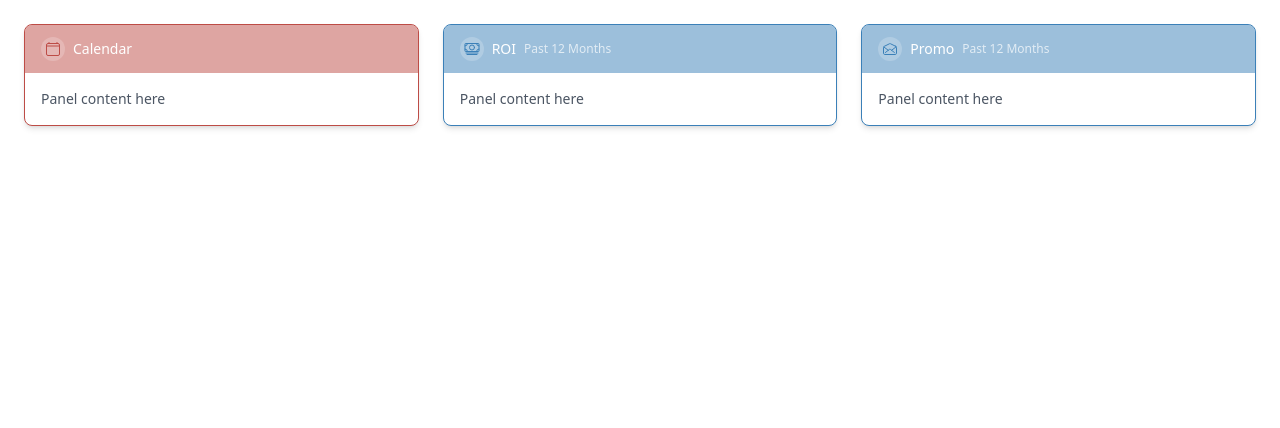
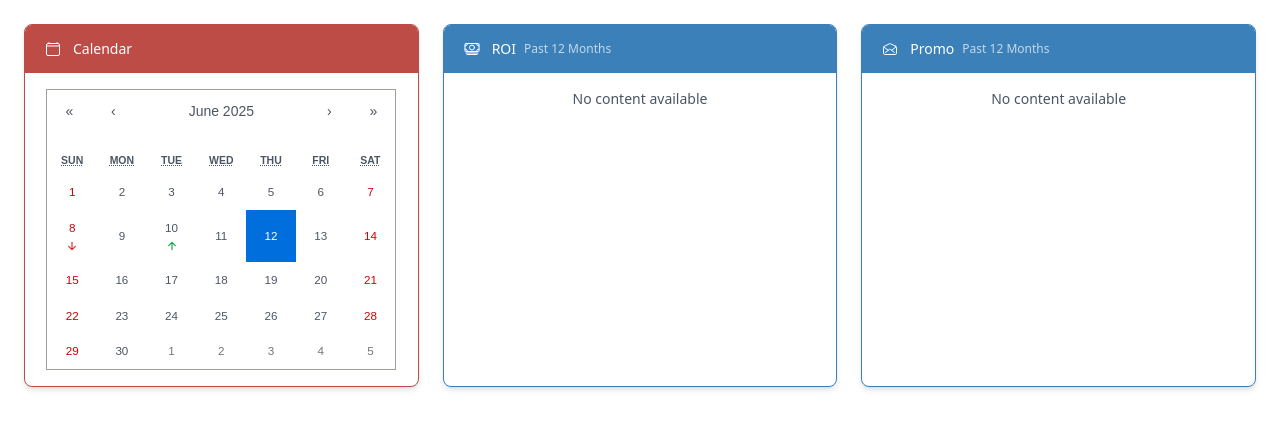
Before and after one commit to robhcho/dashboard-app, a Next.js app: page /dashboard in a window 1280 px wide. Shown: the top 428 px of the page. Built offline with nearby package versions, Linux system fonts and the light colour scheme.

Commit message:
render a calendar component on respective dashboard card

```diff
--- a/app/dashboard/page.tsx
+++ b/app/dashboard/page.tsx
@@ -1,5 +1,6 @@
 'use client'
 
+import React from 'react'
 import { dashboardPanels } from '@/constants/panels'
 import { PanelCard } from '@/components/dashboard/PanelCard'
 
@@ -7,7 +8,16 @@ const DashboardPage = () => {
   return (
     <div className='p-6 grid grid-cols-1 sm:grid-cols-2 md:grid-cols-3 gap-6'>
       {dashboardPanels.map(panel => (
-        <PanelCard key={panel.id} panel={panel} />
+        <PanelCard
+          key={panel.id}
+          panel={panel}
+          title={panel.title}
+          path={panel.path.replace('/', '')}
+          icon={panel.icon}
+          color={panel.color}
+          colorDark={panel.colorDark}
+          subheader={panel.subheader}
+        />
       ))}
     </div>
   )
--- a/components/dashboard/PanelCard.tsx
+++ b/components/dashboard/PanelCard.tsx
@@ -1,35 +1,47 @@
 'use client'
 
+import React from 'react'
 import { PanelConfig } from "@/constants/panels"
+import { panelComponentMap } from '../panels'
+
+type PanelCardProps = {
+  title: string
+  path: string
+  color: string
+  colorDark: string
+  icon: React.ReactNode
+  subheader?: string
+}
 
 interface Props {
   panel: PanelConfig
 }
 
-export const PanelCard: React.FC<Props> = ({ panel }) => {
-  const Icon = panel.icon
+export const PanelCard: React.FC<PanelCardProps> = ({ title, path, icon, subheader, color, colorDark }) => {
+  const Icon = icon
+  const PanelComponent = panelComponentMap[path]
 
   return (
     <div
-      className='w-full bg-white rounded-lg border shadow-md overflow-hidden flex flex-col'
-      style={{borderColor: panel.color}}
+      className='w-full bg-white rounded-lg border shadow-md overflow-hidden flex flex-col items-center'
+      style={{borderColor: color}}
     >
       <div
-        className='flex items-center justify-between px-4 py-3'
-        style={{ backgroundColor: panel.colorDark}}
+        className='w-full flex items-center justify-between px-4 py-3'
+        style={{ backgroundColor: color}}
       >
         <div className='flex items-center gap-2 text-white'>
-          <div className='p-1 bg-white bg-opacity-20 rounded-full text-white'>
-            <Icon color={panel.color}/>
+          <div className='p-1 bg-white bg-opacity-0 rounded-full text-white'>
+            <Icon />
           </div>
-          <div className='text-sm font-medium'>{panel.title}</div>
-          {panel.subheader && (
-            <div className='text-xs opacity-70'>{panel.subheader}</div>
+          <div className='text-sm font-medium'>{title}</div>
+          {subheader && (
+            <div className='text-xs opacity-70'>{subheader}</div>
           )}
         </div>
       </div>
       <div className='p-4 text-sm text-gray-600'>
-        Panel content here
+        {PanelComponent ? <PanelComponent /> : <p>No content available</p>}
       </div>
     </div>
   )
--- /dev/null
+++ b/components/panels/CalendarPanel.tsx
@@ -0,0 +1,67 @@
+'use client'
+
+import React, { useEffect, useState } from 'react'
+import Calendar from 'react-calendar'
+import 'react-calendar/dist/Calendar.css'
+import dayjs from 'dayjs'
+
+import { IoArrowUpOutline, IoArrowDownOutline } from 'react-icons/io5'
+
+const mockCalData = [
+  {
+    Written_Date: '2025-06-10',
+    Data: [{ Sales_YOY_Flag: 1, Sales_YOY: 0.12 }]
+  },
+  {
+    Written_Date: '2025-06-08',
+    Data: [{ Sales_YOY_Flag: -1, Sales_YOY: -0.09 }]
+  },
+]
+
+export const CalendarPanel = () => {
+  const [date, setDate] = useState<Date | null>(new Date())
+  const [calData, setCalData] = useState<any[]>([])
+
+  useEffect(() => {
+    setCalData(mockCalData)
+  }, [date])
+
+  const renderTileContent = ({ date: tileDate }: {date: Date}) => {
+    const dayStr = dayjs(tileDate).format('YYYY-MM-DD')
+    const entry = calData.find(entry => entry.Written_Date === dayStr)
+
+    if(entry) {
+      const flag = entry.Data[0].Sales_YOY_Flag
+      const delta = entry.Data[0].Sales_YOY
+
+      return (
+        <div
+          className='flex flex-row justify-center items-center gap-1 mt-1'
+          title={`Sales ${
+            flag === 1 ? '↑' : '↓'
+          } ${Math.round(delta * 100)}% vs last year`}
+        >
+          {flag === 1 && (
+            <IoArrowUpOutline className='text-green-600 text-xs'/>
+          )}
+          {flag === -1 && (
+            <IoArrowDownOutline className='text-red-600 text-xs'/>
+          )}
+        </div>
+      )
+    }
+
+    return null
+  }
+
+  return (
+      <Calendar
+        value={date}
+        onChange={(val) => {
+          if(val instanceof Date) setDate(val)
+        }}
+        tileContent={renderTileContent}
+        locale='en-US'
+      />
+  )
+}
--- /dev/null
+++ b/components/panels/index.ts
@@ -0,0 +1,5 @@
+import { CalendarPanel } from './CalendarPanel'
+
+export const panelComponentMap: Record<string, React.FC> = {
+  calendar: CalendarPanel,
+}
--- a/constants/panels.ts
+++ b/constants/panels.ts
@@ -4,6 +4,7 @@ import {
   IoCashOutline,
   IoMailOpenOutline
 } from 'react-icons/io5'
+import { CalendarPanel } from '../components/panels/CalendarPanel'
 
 export type PanelConfig = {
   id: number
--- a/package.json
+++ b/package.json
@@ -10,8 +10,10 @@
   },
   "dependencies": {
     "@reduxjs/toolkit": "^2.8.2",
+    "dayjs": "^1.11.13",
     "next": "15.3.3",
     "react": "^19.0.0",
+    "react-calendar": "^6.0.0",
     "react-dom": "^19.0.0",
     "react-icons": "^5.5.0",
     "react-redux": "^9.2.0"
@@ -20,6 +22,7 @@
     "@tailwindcss/postcss": "^4.1.10",
     "@types/node": "^20",
     "@types/react": "^19",
+    "@types/react-calendar": "^3.9.0",
     "@types/react-dom": "^19",
     "autoprefixer": "^10.4.21",
     "postcss": "^8.5.5",
```
Also changed, not shown: components/panels/Calendar.tsx (deleted), 1 other file (tests, documents, lock files or other folders).
